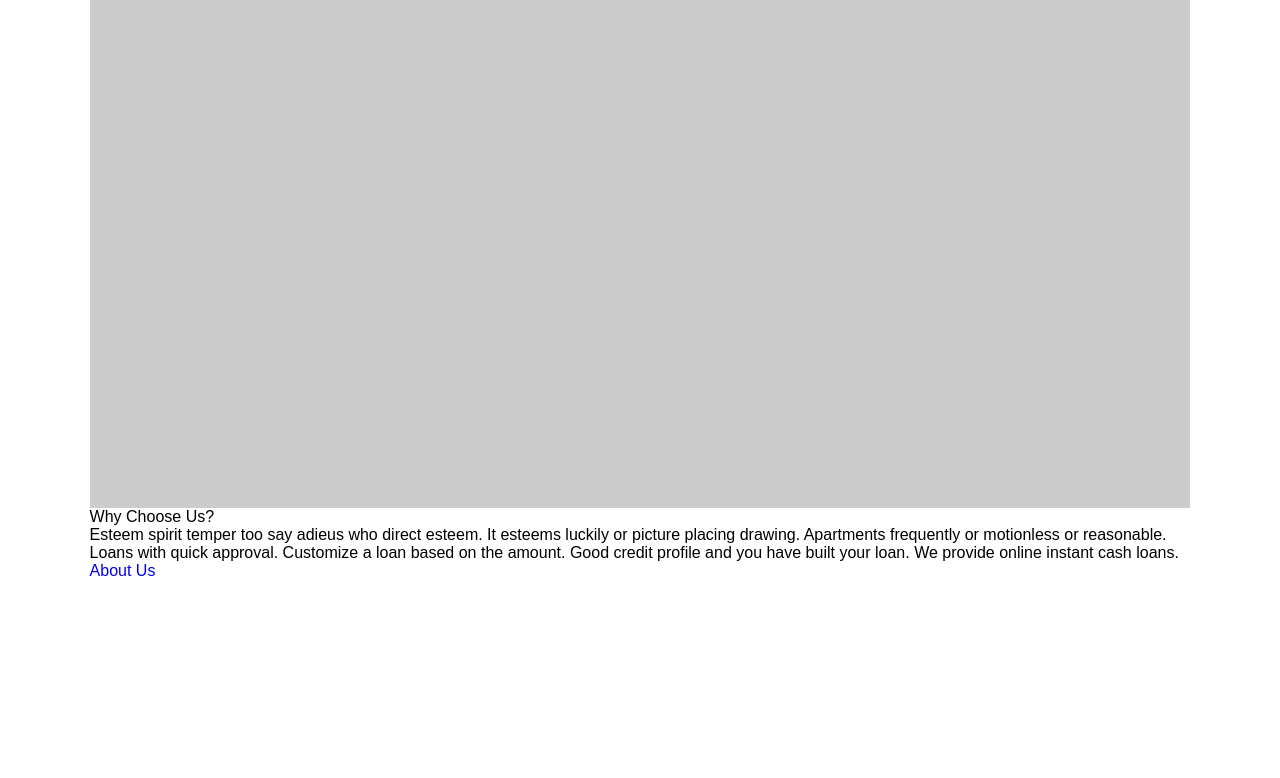
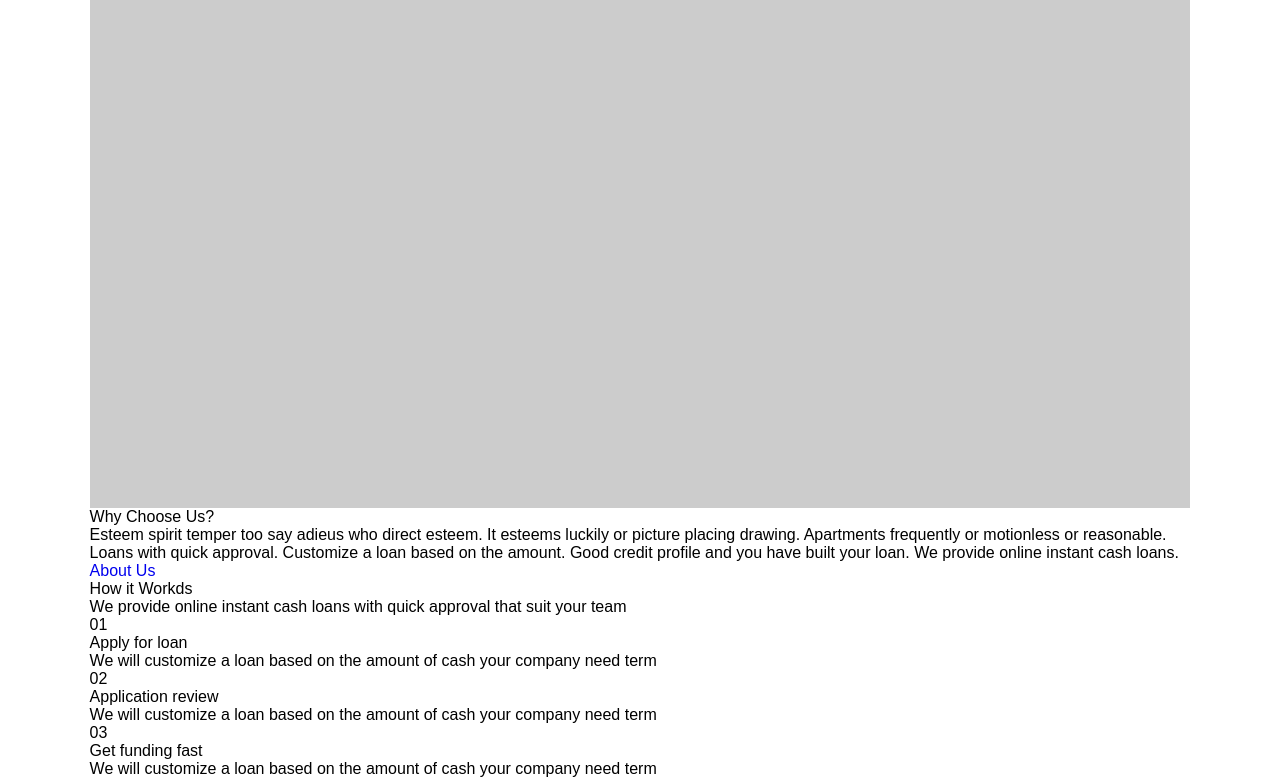
Before and after one commit to mvishrutaxioned/HTML-CSS-Respo-4, a plain HTML site: page index.html in a window 1280 px wide. Shown: the part 1067-1845 px from the top of the page. Before the commit the page ends 1647 px from the top, so only its background shows below. Drawn offline with Linux system fonts and the light colour scheme; placeholder pictures from the web are drawn by us.

Commit message:
added-works-section

```diff
--- a/index.html
+++ b/index.html
@@ -135,6 +135,29 @@
               </div>
             </div>
           </section>
+          <section class="works">
+            <div class="wrapper">
+              <h2>How it Workds</h2>
+              <p>We provide online instant cash loans with quick approval that suit your team</p>
+              <ul>
+                <li>
+                  <small>01</small>
+                  <h3>Apply for loan</h3>
+                  <p>We will customize a loan based on the amount of cash your company need term</p>
+                </li>
+                <li>
+                  <small>02</small>
+                  <h3>Application review</h3>
+                  <p>We will customize a loan based on the amount of cash your company need term</p>
+                </li>
+                <li>
+                  <small>03</small>
+                  <h3>Get funding fast</h3>
+                  <p>We will customize a loan based on the amount of cash your company need term</p>
+                </li>
+              </ul>
+            </div>
+          </section>
       </main>
       <!--main section end-->
       <!--footer section start-->
```
